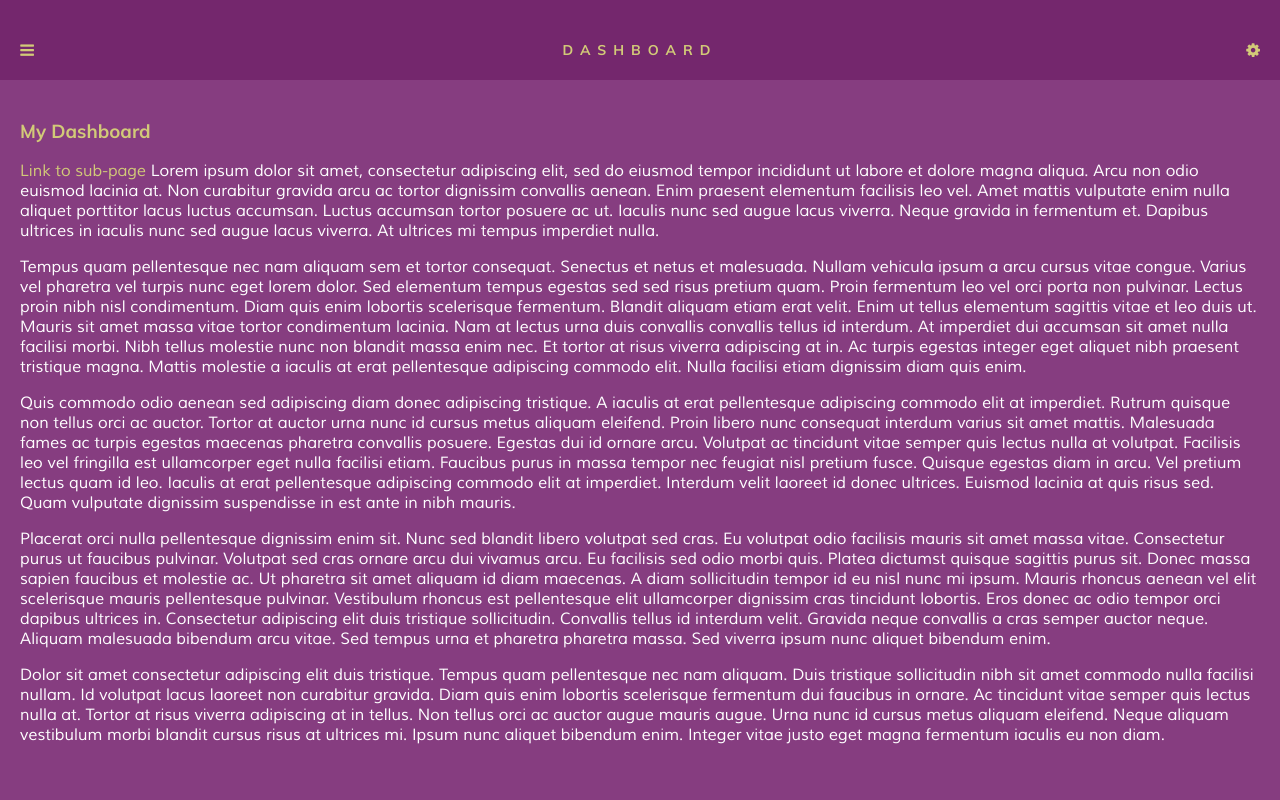
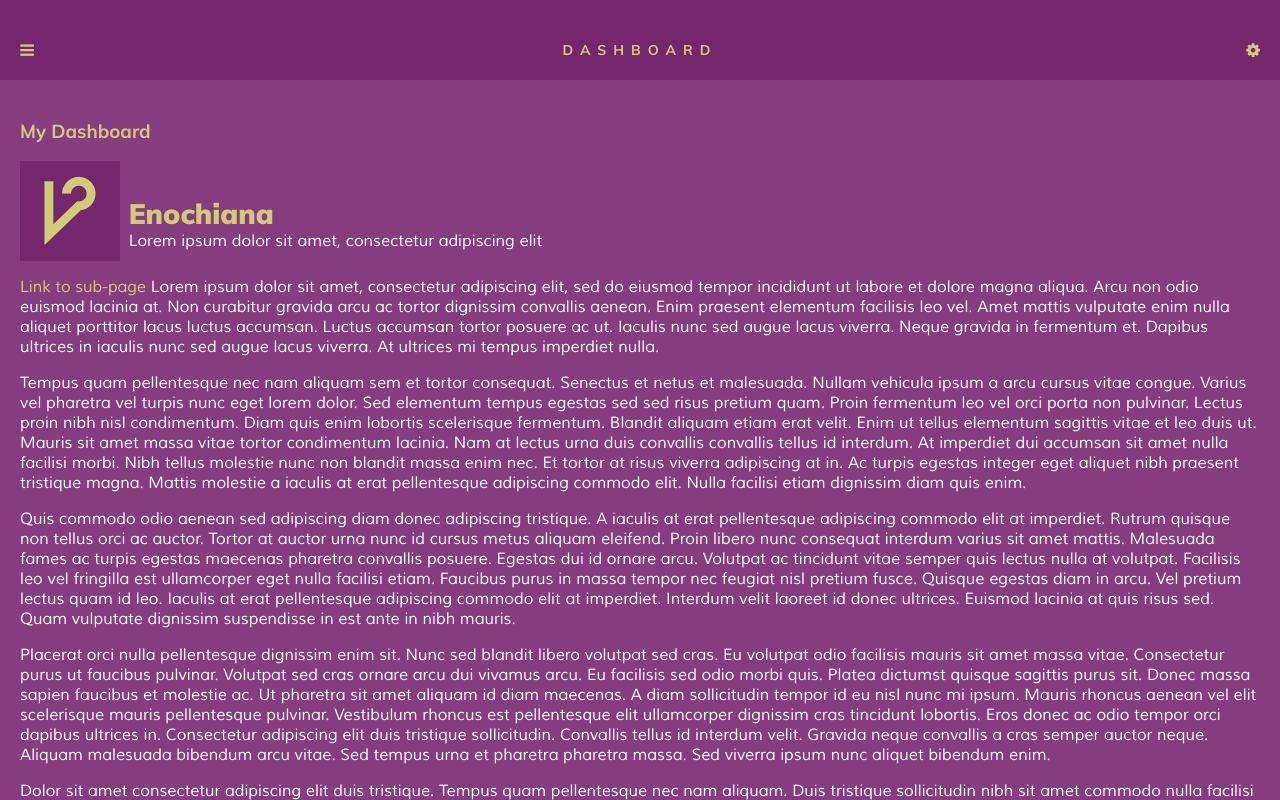
Before and after one commit to emanlapig/webappTmpl, a website: page index.html in a window 1280 px wide. Drawn offline with Linux system fonts and the light colour scheme; files that its build step writes are made by us from their sources; files whose address does not match are found by name.

Commit message:
adding dash icons

```diff
--- a/css/template.scss
+++ b/css/template.scss
@@ -225,6 +225,38 @@ h3 {
 	}
 }
 
+.dash-item {
+	cursor: pointer;
+	.dash-icon {
+		display: inline-flex;
+		box-sizing: border-box;
+		justify-content: center;
+		align-items: center;
+		background-color: $base-med;
+		&.large {
+			width: 100px;
+			height: 100px;
+			.symbol {
+				font-size: 80px;
+			}
+		}
+	}
+	.description {
+		display: inline-block;
+		width: 64%;
+		margin-left: 4px;
+		h1 {
+			display: block;
+			font-family: 'Muli-Black';
+			font-size: 28px;
+			margin: 0;
+		}
+		span {
+			color: #fff;
+		}
+	}
+}
+
 .enoch-reg {
 	font-family: 'Torzu-Regular';
 }
--- a/index.html
+++ b/index.html
@@ -23,7 +23,16 @@
 
 		<div class="page hidden dark" id="dashboard">
 			<h3>My Dashboard</h3>
-			<p><a href="javascript:V.go_to_page('subpage');">Link to sub-page</a> Lorem ipsum dolor sit amet, consectetur adipiscing elit, sed do eiusmod tempor incididunt ut labore et dolore magna aliqua. Arcu non odio euismod lacinia at. Non curabitur gravida arcu ac tortor dignissim convallis aenean. Enim praesent elementum facilisis leo vel. Amet mattis vulputate enim nulla aliquet porttitor lacus luctus accumsan. Luctus accumsan tortor posuere ac ut. Iaculis nunc sed augue lacus viverra. Neque gravida in fermentum et. Dapibus ultrices in iaculis nunc sed augue lacus viverra. At ultrices mi tempus imperdiet nulla.</p>
+			<div class="dash-item" id="dash-item-0">
+				<div class="dash-icon large">
+					<div class="symbol enoch-reg">B</div>
+				</div>
+				<div class="description">
+					<h1>Enochiana</h1>
+					<span>Lorem ipsum dolor sit amet, consectetur adipiscing elit</span>
+				</div>
+			</div>
+			<p><a id="subpage-link" href="javascript:0;">Link to sub-page</a> Lorem ipsum dolor sit amet, consectetur adipiscing elit, sed do eiusmod tempor incididunt ut labore et dolore magna aliqua. Arcu non odio euismod lacinia at. Non curabitur gravida arcu ac tortor dignissim convallis aenean. Enim praesent elementum facilisis leo vel. Amet mattis vulputate enim nulla aliquet porttitor lacus luctus accumsan. Luctus accumsan tortor posuere ac ut. Iaculis nunc sed augue lacus viverra. Neque gravida in fermentum et. Dapibus ultrices in iaculis nunc sed augue lacus viverra. At ultrices mi tempus imperdiet nulla.</p>
 			<p>Tempus quam pellentesque nec nam aliquam sem et tortor consequat. Senectus et netus et malesuada. Nullam vehicula ipsum a arcu cursus vitae congue. Varius vel pharetra vel turpis nunc eget lorem dolor. Sed elementum tempus egestas sed sed risus pretium quam. Proin fermentum leo vel orci porta non pulvinar. Lectus proin nibh nisl condimentum. Diam quis enim lobortis scelerisque fermentum. Blandit aliquam etiam erat velit. Enim ut tellus elementum sagittis vitae et leo duis ut. Mauris sit amet massa vitae tortor condimentum lacinia. Nam at lectus urna duis convallis convallis tellus id interdum. At imperdiet dui accumsan sit amet nulla facilisi morbi. Nibh tellus molestie nunc non blandit massa enim nec. Et tortor at risus viverra adipiscing at in. Ac turpis egestas integer eget aliquet nibh praesent tristique magna. Mattis molestie a iaculis at erat pellentesque adipiscing commodo elit. Nulla facilisi etiam dignissim diam quis enim.</p>
 			<p>Quis commodo odio aenean sed adipiscing diam donec adipiscing tristique. A iaculis at erat pellentesque adipiscing commodo elit at imperdiet. Rutrum quisque non tellus orci ac auctor. Tortor at auctor urna nunc id cursus metus aliquam eleifend. Proin libero nunc consequat interdum varius sit amet mattis. Malesuada fames ac turpis egestas maecenas pharetra convallis posuere. Egestas dui id ornare arcu. Volutpat ac tincidunt vitae semper quis lectus nulla at volutpat. Facilisis leo vel fringilla est ullamcorper eget nulla facilisi etiam. Faucibus purus in massa tempor nec feugiat nisl pretium fusce. Quisque egestas diam in arcu. Vel pretium lectus quam id leo. Iaculis at erat pellentesque adipiscing commodo elit at imperdiet. Interdum velit laoreet id donec ultrices. Euismod lacinia at quis risus sed. Quam vulputate dignissim suspendisse in est ante in nibh mauris.</p>
 			<p>Placerat orci nulla pellentesque dignissim enim sit. Nunc sed blandit libero volutpat sed cras. Eu volutpat odio facilisis mauris sit amet massa vitae. Consectetur purus ut faucibus pulvinar. Volutpat sed cras ornare arcu dui vivamus arcu. Eu facilisis sed odio morbi quis. Platea dictumst quisque sagittis purus sit. Donec massa sapien faucibus et molestie ac. Ut pharetra sit amet aliquam id diam maecenas. A diam sollicitudin tempor id eu nisl nunc mi ipsum. Mauris rhoncus aenean vel elit scelerisque mauris pellentesque pulvinar. Vestibulum rhoncus est pellentesque elit ullamcorper dignissim cras tincidunt lobortis. Eros donec ac odio tempor orci dapibus ultrices in. Consectetur adipiscing elit duis tristique sollicitudin. Convallis tellus id interdum velit. Gravida neque convallis a cras semper auctor neque. Aliquam malesuada bibendum arcu vitae. Sed tempus urna et pharetra pharetra massa. Sed viverra ipsum nunc aliquet bibendum enim.</p>
--- a/js/Model.js
+++ b/js/Model.js
@@ -5,7 +5,12 @@ var M = {
 			title: "Dashboard",
 			selector: "dashboard",
 			init: function() {
-
+				$( "#subpage-link" ).on( 'click', function(e) {
+					V.go_to_page( 'subpage' );
+				});
+				$( "#dash-item-0" ).on( 'click', function(e) {
+					V.go_to_page( 'sample' );
+				});
 			}
 		},
 		sample: {
```
Also changed, not shown: css/min/template.min.css, css/template.css, js/min/Model.min.js.
